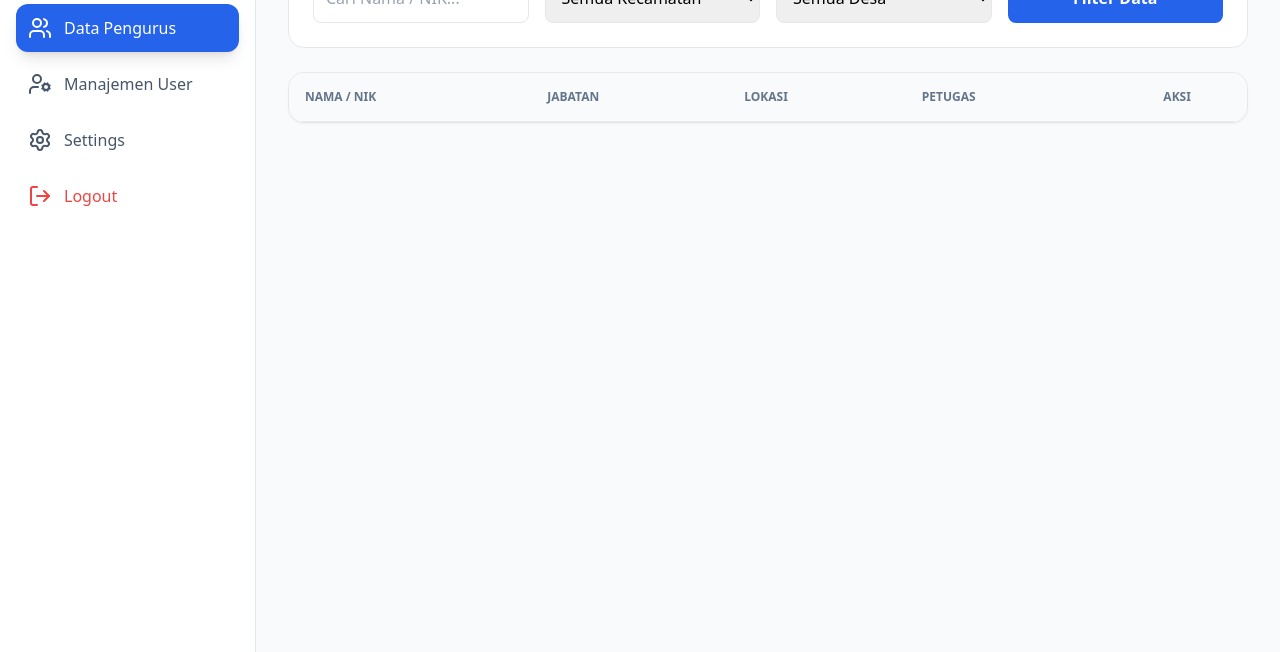
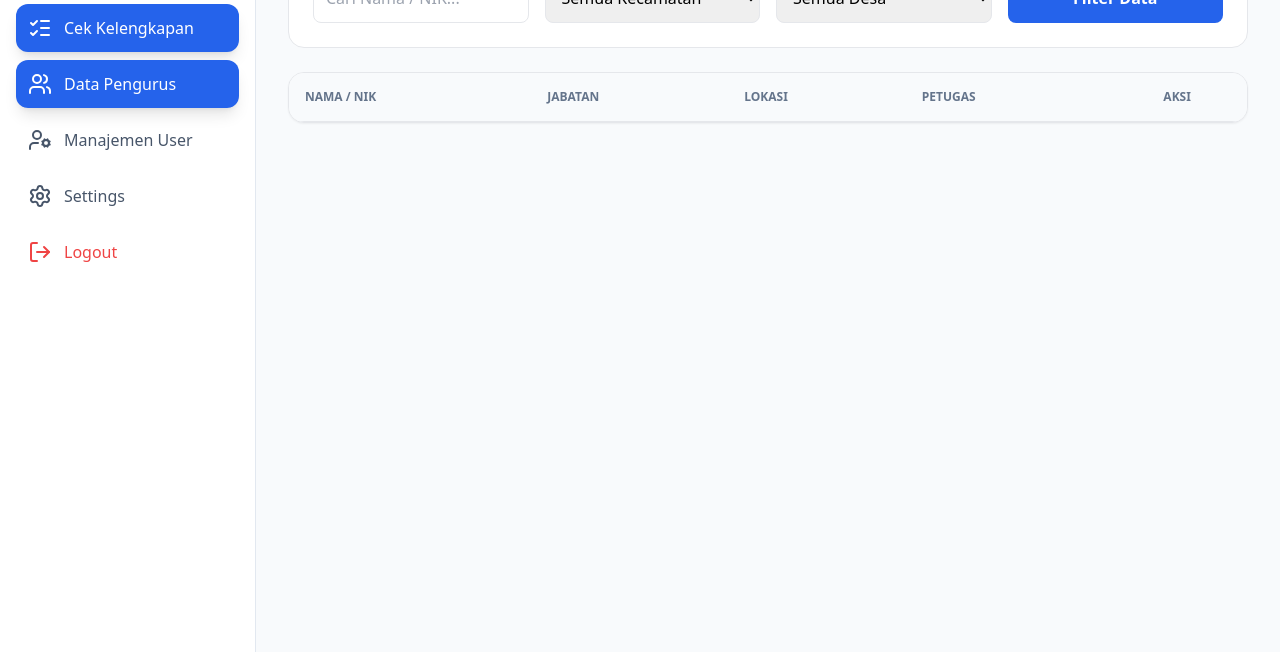
Before and after one commit to ppcianjur/perindocianjur, a website: page public/admin/pengurus.html in a window 1280 px wide. Shown: the part 148-800 px from the top of the page. Drawn offline with nearby package versions, Linux system fonts and the light colour scheme; some packages are replaced by stand-ins of ours; no server answers; a script that the page names is missing.

Commit message:
Update pengurus.html

```diff
--- a/public/admin/pengurus.html
+++ b/public/admin/pengurus.html
@@ -43,6 +43,7 @@
         <div class="p-6 text-2xl font-bold text-blue-600 flex items-center gap-2"><i data-lucide="shield-check"></i> AdminPanel</div>
         <nav class="mt-4 px-4 space-y-2">
             <a href="/admin/dashboard.html" class="flex items-center gap-3 p-3 rounded-xl text-slate-600 hover:bg-blue-50"><i data-lucide="layout-dashboard"></i> Dashboard</a>
+            <a href="/admin/kelengkapan.html" class="flex items-center gap-3 p-3 rounded-xl bg-blue-600 text-white shadow-lg"><i data-lucide="list-checks"></i> Cek Kelengkapan</a>
             <a href="/admin/pengurus.html" class="flex items-center gap-3 p-3 rounded-xl bg-blue-600 text-white shadow-lg"><i data-lucide="users"></i> Data Pengurus</a>
             <a href="/admin/users.html" class="flex items-center gap-3 p-3 rounded-xl text-slate-600 hover:bg-blue-50"><i data-lucide="user-cog"></i> Manajemen User</a>
             <a href="/admin/settings.html" class="flex items-center gap-3 p-3 rounded-xl text-slate-600 hover:bg-blue-50"><i data-lucide="settings"></i> Settings</a>
```
